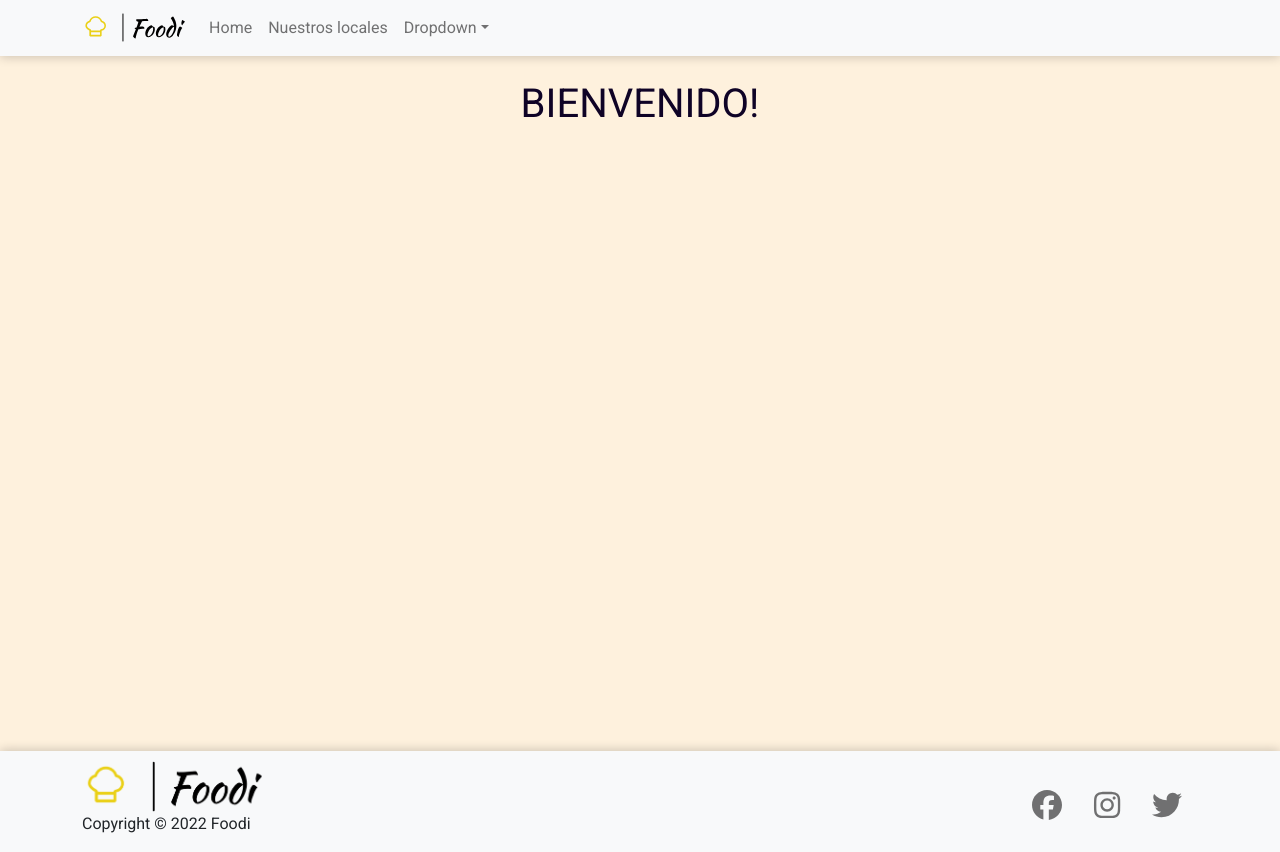
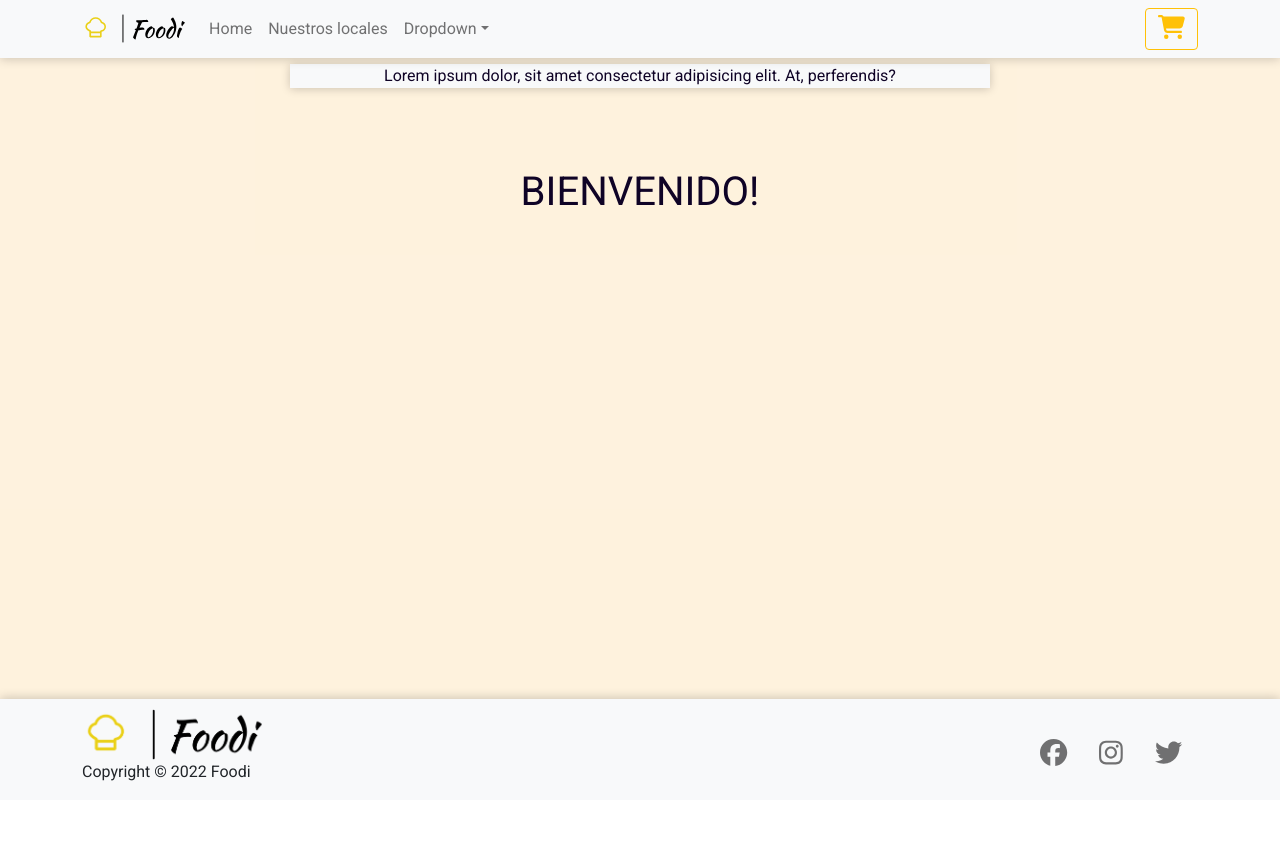
Before and after one commit to psantiagoe/shoppingcart-escobar, a React (Create React App) app: page / in a window 1280 px wide. After the commit the page ends 800 px from the top, so only its background shows below. Built offline with nearby package versions, Linux system fonts and the light colour scheme.

Commit message:
Desafío: Crea tu landing

```diff
--- a/src/components/App.js
+++ b/src/components/App.js
@@ -1,11 +1,13 @@
 import Header from "./Header";
 import Main from "./Main";
 import Footer from "./Footer";
+import ItemListContainer from "./ItemListContainer";
 
 function App() {
 	return (
 		<>
 			<Header />
+			<ItemListContainer greeting="Lorem ipsum dolor, sit amet consectetur adipisicing elit. At, perferendis?" />
 			<Main />
 			<Footer />
 		</>
--- /dev/null
+++ b/src/components/CartWidget.js
@@ -0,0 +1,14 @@
+import React from "react";
+import Button from "react-bootstrap/Button";
+import { FontAwesomeIcon } from "@fortawesome/react-fontawesome";
+import { faCartShopping } from "@fortawesome/free-solid-svg-icons";
+
+const CartWidget = () => {
+	return (
+		<Button variant="outline-warning">
+			<FontAwesomeIcon icon={faCartShopping} className="shopping-cart" />
+		</Button>
+	);
+};
+
+export default CartWidget;
--- a/src/components/Footer.js
+++ b/src/components/Footer.js
@@ -3,7 +3,6 @@ import Container from "react-bootstrap/Container";
 import Row from "react-bootstrap/Row";
 import Col from "react-bootstrap/Col";
 import Nav from "react-bootstrap/Nav";
-import NavDropdown from "react-bootstrap/NavDropdown";
 
 import { FontAwesomeIcon } from "@fortawesome/react-fontawesome";
 import { faFacebook, faInstagram, faTwitter } from "@fortawesome/free-brands-svg-icons";
--- /dev/null
+++ b/src/components/ItemListContainer.js
@@ -0,0 +1,7 @@
+import React from "react";
+
+const ItemListContainer = (props) => {
+	return <p className="greeting">{props.greeting}</p>;
+};
+
+export default ItemListContainer;
--- a/src/components/NavBar.js
+++ b/src/components/NavBar.js
@@ -4,6 +4,7 @@ import Navbar from "react-bootstrap/Navbar";
 import Nav from "react-bootstrap/Nav";
 import NavDropdown from "react-bootstrap/NavDropdown";
 import logo from "../assets/img/foodi-logo.svg";
+import CartWidget from "./CartWidget";
 
 const NavBar = () => {
 	return (
@@ -24,6 +25,7 @@ const NavBar = () => {
 							<NavDropdown.Item href="#action/3.4">Bebidas</NavDropdown.Item>
 						</NavDropdown>
 					</Nav>
+					<CartWidget />
 				</Navbar.Collapse>
 			</Container>
 		</Navbar>
--- a/src/styles/styles.scss
+++ b/src/styles/styles.scss
@@ -6,7 +6,7 @@ html {
 	scroll-behavior: smooth;
 }
 
-body {
+#root {
 	background-color: rgba($color: $principalBgColor, $alpha: 0.15);
 	font-family: $principalFont;
 	display: flex;
@@ -17,9 +17,23 @@ body {
 
 // Header
 header {
+	padding: 2rem;
 	nav {
 		box-shadow: 0px 1px 10px rgba($color: black, $alpha: 0.2);
+
+		.shopping-cart {
+			font-size: 1.5rem;
+		}
 	}
+}
+
+.greeting {
+	width: 700px;
+	margin: auto;
+	text-align: center;
+	background-color: $secundaryBgColor;
+	color: $primaryColor;
+	box-shadow: 0px 1px 10px rgba($color: black, $alpha: 0.2);
 }
 
 // Main
@@ -28,13 +42,12 @@ main {
 	margin: auto;
 	margin-top: 80px;
 	margin-bottom: 20px;
-	min-height: calc(100vh - 149px);
+	flex-grow: 1;
 	color: $primaryColor;
 	text-align: center;
 }
 
 // Footer
-
 footer {
 	padding-top: 10px;
 	background-color: $secundaryBgColor;
@@ -50,7 +63,7 @@ footer {
 		padding: 0;
 
 		.icon {
-			font-size: 30px;
+			font-size: 1.7rem;
 			padding: 8px 16px;
 		}
 
```
